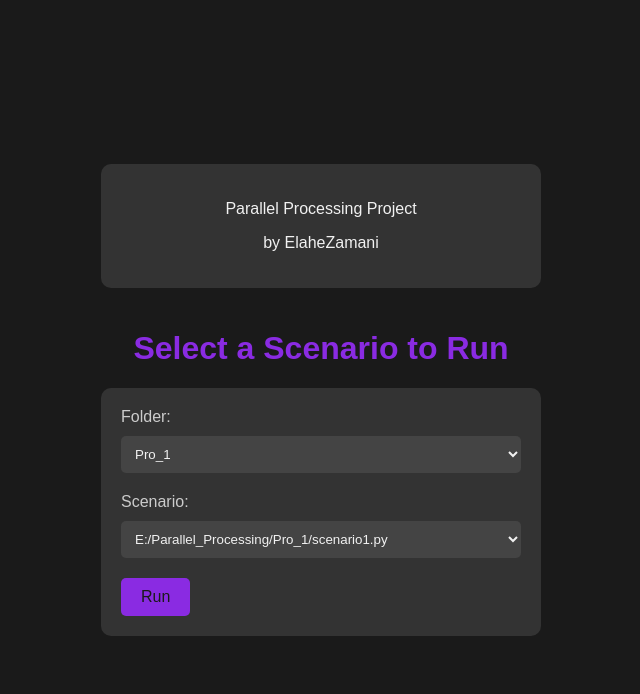
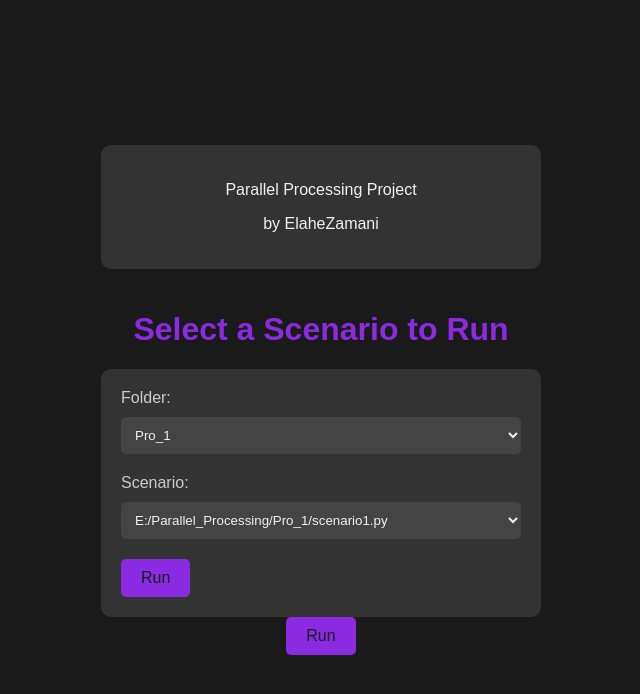
Before and after one commit to zeliela/Parallel_Processing, a FastAPI app: page / in a window 1280 px wide. Shown: the top 694 px of the page, without its empty margins (319-959 px from the left). Run offline with FastAPI, Linux system fonts and the light colour scheme.

Commit message:
Update index.html

```diff
--- a/templates/index.html
+++ b/templates/index.html
@@ -93,3 +93,9 @@
     </form>
 </body>
 </html>
+
+
+        <input type="submit" value="Run">
+    </form>
+</body>
+</html>
```
